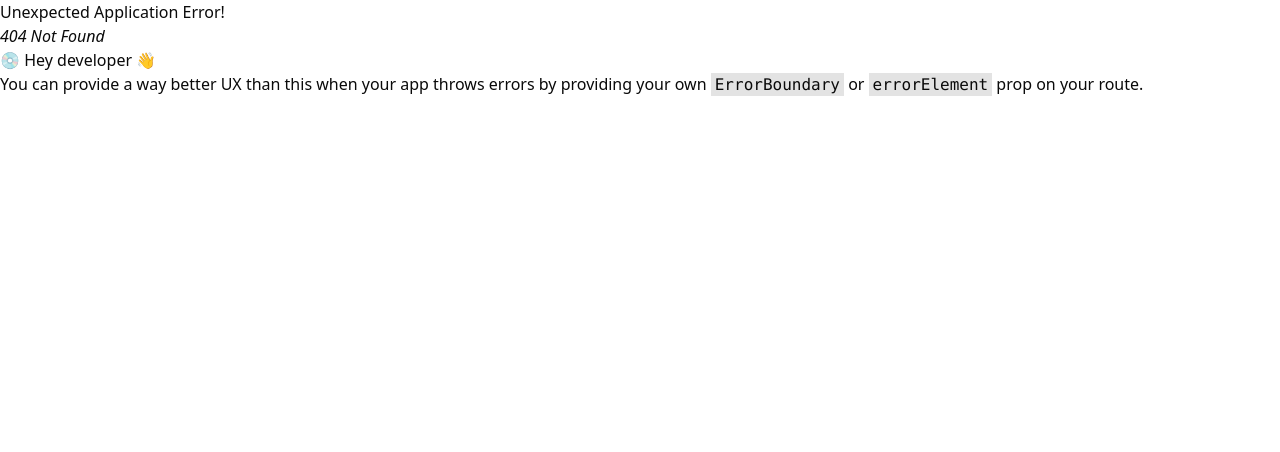
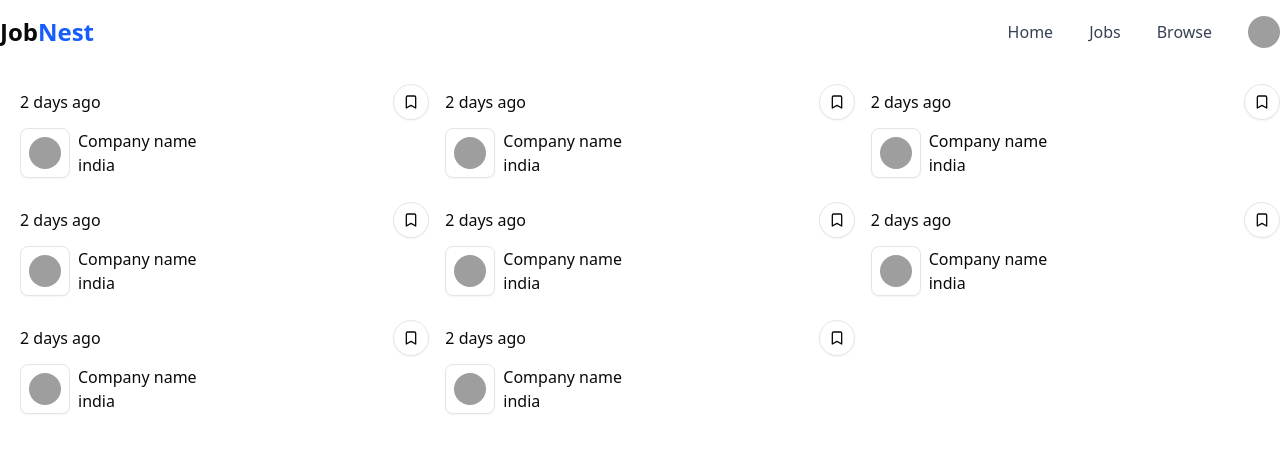
Before and after one commit to anmolthakur-01/JobNest, a React (Vite) app in the folder JobNest_frontend/: page /jobs in a window 1280 px wide. Before the commit this address had no page. Shown: the top 452 px of the page. Built offline with nearby package versions, Linux system fonts and the light colour scheme; grey boxes are pictures that could not be loaded.

Commit message:
working on jobs section

```diff
--- /dev/null
+++ b/JobNest_frontend/src/components/FilterCard.jsx
@@ -0,0 +1,9 @@
+import React from 'react'
+
+const FilterCard = () => {
+  return (
+    <div></div>
+  )
+}
+
+export default FilterCard
--- a/JobNest_frontend/src/components/Home.jsx
+++ b/JobNest_frontend/src/components/Home.jsx
@@ -4,6 +4,7 @@ import Hero from "./Hero";
 import CategoryCarousel from "./CategoryCarousel";
 import LatestJobs from "./LatestJobs";
 import LatestJobsCards from "./LatestJobsCards";
+import Footer from "./shared/Footer";
 
 const Home = () => {
   return (
@@ -13,6 +14,7 @@ const Home = () => {
       <CategoryCarousel />
       <LatestJobs />
       <LatestJobsCards/>
+      <Footer />
     </>
   );
 };
--- /dev/null
+++ b/JobNest_frontend/src/components/Job.jsx
@@ -0,0 +1,31 @@
+import React from "react";
+import { Button } from "./ui/button";
+import { Bookmark } from "lucide-react";
+import { Avatar, AvatarImage } from "./ui/avatar";
+import { Badge } from "./ui/badge";
+
+const Job = () => {
+  return (
+    <div>
+      <div className="flex items-center justify-between">
+      <p>2 days ago</p>
+      <Button variant="outline" className="rounded-full" size="icon">
+        <Bookmark />
+      </Button>
+      </div>
+      <div className="flex items-center gap-2 my-2">
+        <Button className="p-6" variant="outline" size="icon">
+          <Avatar>
+            <AvatarImage src="https://th.bing.com/th/id/OIP.4SR6TO3mFy1tiwnZ-i-xWgHaHz?pid=ImgDet&w=178&h=188&c=7&dpr=1.7" />
+          </Avatar>
+        </Button>
+        <div>
+          <h1>Company name</h1>
+          <p>india</p>
+        </div>
+      </div>
+    </div>
+  );
+};
+
+export default Job;
--- /dev/null
+++ b/JobNest_frontend/src/components/Jobs.jsx
@@ -0,0 +1,50 @@
+import React from "react";
+import Navbar from "./shared/Navbar";
+import FilterCard from "./FilterCard";
+import Job from "./Job";
+
+const jobsArray = [1, 2, 3, 4, 5, 6, 7, 8];
+
+const Jobs = () => {
+  return (
+    <div>
+      <Navbar />
+      <div className="max-w-7xl mx-auto mt-5">
+        <div className="flex gap-5">
+          <div className="w-20%">
+            <FilterCard />
+          </div>
+          {/* {filterJobs.length <= 0 ? (
+              <span>Job not found</span>
+            ) : ( */}
+          {jobsArray.length <= 0 ?
+            <span>Job not found</span>
+           : (
+            <div className="flex-1 h-[88vh] overflow-y-auto pb-5">
+              <div className="grid grid-cols-3 gap-4">
+                {/* {filterJobs.map((job) => (
+                        <motion.div
+                          initial={{ opacity: 0, x: 100 }}
+                          animate={{ opacity: 1, x: 0 }}
+                          exit={{ opacity: 0, x: -100 }}
+                          transition={{ duration: 0.3 }}
+                          key={job?._id}
+                        >
+                          <Job job={job} />
+                        </motion.div>
+                      ))} */}
+                {jobsArray.map((item, index) => (
+                  <div>
+                    <Job/>
+                  </div>
+                ))}
+              </div>
+            </div>
+          )}
+        </div>
+      </div>
+    </div>
+  );
+};
+
+export default Jobs;
--- a/JobNest_frontend/src/components/shared/Navbar.jsx
+++ b/JobNest_frontend/src/components/shared/Navbar.jsx
@@ -18,9 +18,9 @@ const Navbar = () => {
         </div>
         <div className="flex items-center gap-9">
           <ul className="flex items-center space-x-9">
-            <li className="text-gray-700">Home</li>
-            <li className="text-gray-700">Jobs</li>
-            <li className="text-gray-700">Browse</li>
+            <li className="text-gray-700"><Link to="/">Home</Link></li>
+            <li className="text-gray-700"><Link to="/jobs">Jobs</Link></li>
+            <li className="text-gray-700"><Link to="/browse">Browse</Link></li>
             {!user ? (
               <div className="flex items-center gap-2">
                 <Link to="/login">
```
Also changed, not shown: JobNest_frontend/src/App.jsx (+9 -0 lines).
